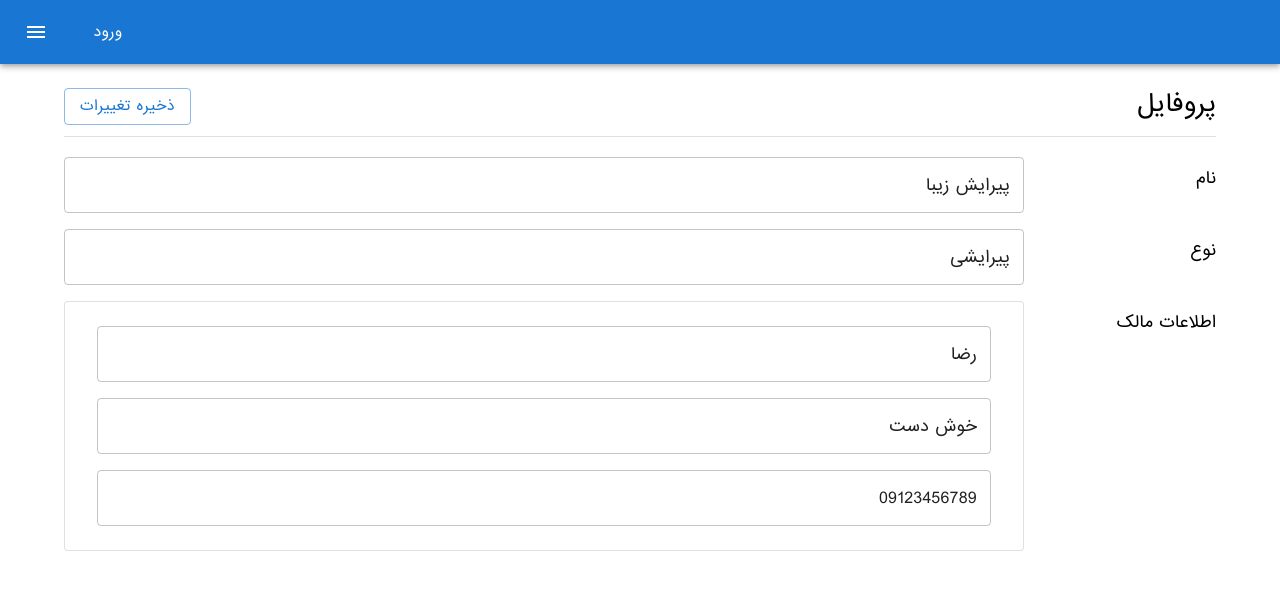
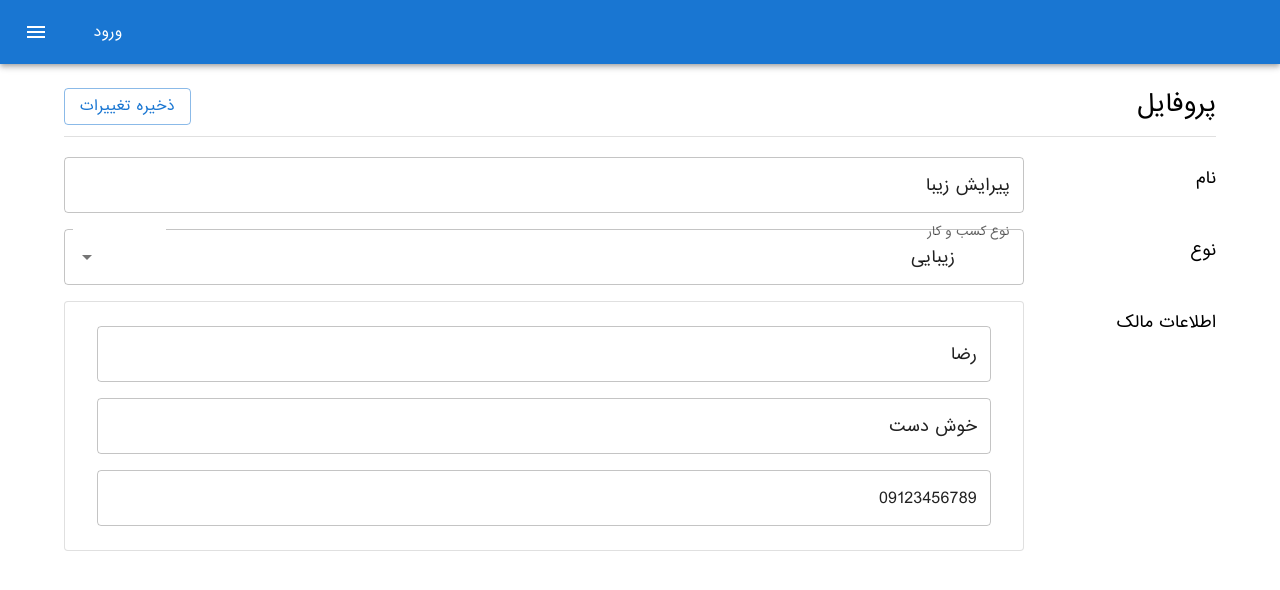
Before and after one commit to MeysamBavi/appointment-scheduler, a React (Vite) app in the folder frontend/appointment-scheduler/: page /business-profile in a window 1280 px wide. Shown: the top 590 px of the page. Built offline with nearby package versions, Linux system fonts and the light colour scheme.

Commit message:
fix(frontend): fix type of business kind property

```diff
--- a/frontend/appointment-scheduler/src/pages/BusinessProfile.jsx
+++ b/frontend/appointment-scheduler/src/pages/BusinessProfile.jsx
@@ -1,4 +1,4 @@
-import { Component } from "react";
+import { Component, useState } from "react";
 import Layout from "../components/LayOut";
 import Debug from "../components/Debug";
 import "../styles/BusinessProfilePage.css";
@@ -11,20 +11,21 @@ import {
   Container,
   Divider,
   Button,
+  Autocomplete,
 } from "@mui/material";
 import FormInformationProperty from "../components/FormInformationProperty";
 
-const testData = {
+function BusinessProfile() {
+  const [businessInfo, setBusinessInfo] = useState({
     name: "پیرایش زیبا",
-  kind: "پیرایشی",
+    businessType: "زیبایی",
     owner: {
       name: "رضا",
       family: "خوش دست",
       phoneNumber: "09123456789",
     },
-};
+  });
 
-function BusinessProfile() {
   return (
     <Layout>
       <Container className="todortl" sx={{ px: 1, py: 3 }}>
@@ -47,16 +48,35 @@ function BusinessProfile() {
           <TextField
             fullWidth
             placeholder="نام"
-            defaultValue={testData.name}
+            defaultValue={businessInfo.name}
           ></TextField>
         </FormInformationProperty>
 
         <FormInformationProperty propertyName="نوع">
+          <Autocomplete
+            options={["املاک", "زیبایی", "سلامت", "موارد دیگر"]}
+            renderInput={(params) => (
               <TextField
+                {...params}
+                InputProps={{
+                  ...params.InputProps,
+                  endAdornment: (
+                    <div>{params.InputProps.endAdornment.props.children}</div>
+                  ),
+                  startAdornment: null,
+                }}
+                label="نوع کسب و کار"
                 fullWidth
-            placeholder="نوع"
-            defaultValue={testData.kind}
-          ></TextField>
+              />
+            )}
+            value={businessInfo.businessType}
+            onChange={(_, value) =>
+              setBusinessInfo({ ...businessInfo, businessType: value })
+            }
+            fullWidth
+            getOptionLabel={(option) => option}
+            isOptionEqualToValue={(option, value) => option === value}
+          />
         </FormInformationProperty>
 
         <FormInformationProperty propertyName="اطلاعات مالک">
@@ -64,7 +84,7 @@ function BusinessProfile() {
             <Container>
               <TextField
                 placeholder="نام"
-                defaultValue={testData.owner.name}
+                defaultValue={businessInfo.owner.name}
                 fullWidth
                 sx={{
                   my: 1,
@@ -72,14 +92,14 @@ function BusinessProfile() {
               />
               <TextField
                 placeholder="نام خانوادگی"
-                defaultValue={testData.owner.family}
+                defaultValue={businessInfo.owner.family}
                 fullWidth
                 sx={{ my: 1 }}
               />
               <TextField
                 type="number"
                 placeholder="شماره تلفن"
-                defaultValue={testData.owner.phoneNumber}
+                defaultValue={businessInfo.owner.phoneNumber}
                 fullWidth
                 sx={{ my: 1 }}
               />
```
Lines whose indentation alone changed are shown as unchanged.
